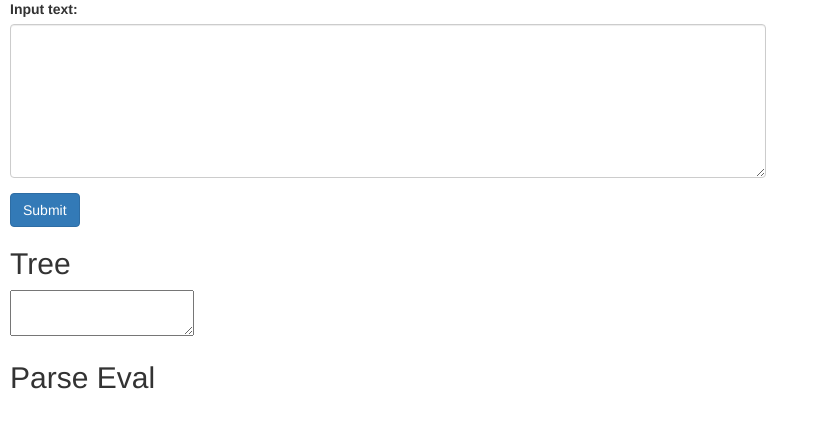
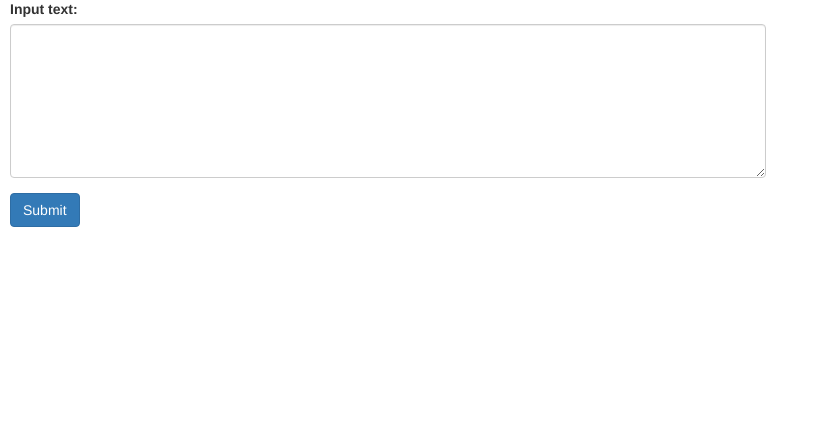
Before and after one commit to crisefd/Natural-Processing-Language-Web-App, a Django app: page /syntactic_app/ in a window 1280 px wide. Shown: the part 125-553 px from the top of the page, without its empty margins (0-819 px from the left). Run offline with Django 3.2, Linux system fonts and the light colour scheme; parts of the project's set-up code (start-up, migrations or seed data) failed here and were passed over; some libraries are stand-ins or nearby versions.

Commit message:
fixing front-end

```diff
--- a/apps/syntactic_app/templates/index_syntactic.html
+++ b/apps/syntactic_app/templates/index_syntactic.html
@@ -12,7 +12,7 @@
                 Bikel
             </label><br/>
             <label>
-                <input type="radio" ng-model="analyzer" ng-value="Stanford">
+                <input type="radio" ng-model="analyzer" value="Stanford">
                 Stanford
             </label><br/>
         </form>
@@ -24,15 +24,17 @@
             <button type="submit" class="btn btn-primary" ng-click="submitText('syntactic_app')">Submit</button>
         </form>
     </div>
-    <div class="tree-container">
+    <div class="tree-container" ng-if="isThereAnyData()">
       <h2>Tree</h2>
-      <textarea readonly>
+      <div class="form-group">
+      <textarea readonly class="form-control" rows="12">
         {[{data.output_tree}]}
       </textarea>
     </div>
-    <div class="parseval-container">
+    </div>
+    <div class="parseval-container" ng-if="isThereAnyData()">
       <h2>Parse Eval</h2>
-      <table ng-if="isThereAnyData()">
+      <table >
       <tr>
         <th>
           <b>Precision</b>
--- a/apps/syntactic_app/views.py
+++ b/apps/syntactic_app/views.py
@@ -2,10 +2,11 @@ from django.shortcuts import render
 from django.template import Template, Context
 from django.http import JsonResponse
 from django.conf import settings
-from helpers.stanford_variables import stanford_postagger
+from helpers.stanford_variables import *
 from helpers.parseval import parseval
 from django.views.decorators.csrf import csrf_exempt
 import os
+import traceback
 
 def print_to_file(txt, name=''):
     f = open(settings.BASE_DIR + '/syn_ana_files/' + name, 'w')
@@ -39,13 +40,16 @@ def dan_bikel_parse(txt, output_tree):
     print_to_file(bikel_txt, name='bikel-pos.txt')
     os.system("{0}/static/dbparser/bin/parse 1000 {0}/static/dbparser/settings/collins.properties {0}/static/wsj/wsj-02-21.obj.gz {0}/syn_ana_files/bikel-pos.txt".format(settings.BASE_DIR))
     f = open("{0}/syn_ana_files/bikel-pos.txt.parsed".format(settings.BASE_DIR))
-    output_tree = f.read()
+    output_tree.append(f.read())
 
 def stanford_parse(txt, output_tree):
     tree = stanford_parser.raw_parse(txt)
+    print "parsed"
     parsed_txt = str(tree.next())
     parsed_txt = change_stanford_format(parsed_txt)
-    output_tree = parsed_txt
+    print "formatted"
+    output_tree.append(parsed_txt)
+    print 'output-tree', output_tree[0]
     print_to_file(parsed_txt, name='stanford-pos.txt.parsed')
 
 @csrf_exempt
@@ -53,12 +57,13 @@ def analysis_view(request):
     output = {}
     print "==> request received in server"
     if request.method == 'POST':
-        print "the request method is POST"
+        print "the request method is POST", request.POST
         try:
             text = request.POST['text'].decode('utf-8')
             analyzer = request.POST['analyzer'].decode('utf-8')
+            print 'analyzer ', analyzer
             parse_eval_output = {}
-            output_tree = ''
+            output_tree = []
             if analyzer == 'Bikel':
                 dan_bikel_parse(text, output_tree)
                 parse_eval_output = parseval(settings.BASE_DIR + '/syn_ana_files/bikel-pos.txt.parsed',
@@ -67,14 +72,15 @@ def analysis_view(request):
                 stanford_parse(text, output_tree)
                 parse_eval_output = parseval(settings.BASE_DIR + '/syn_ana_files/bikel-pos.txt.parsed',
                                              settings.BASE_DIR + '/static/wsj/gold_standard_tree/wsj_0001.mrg')
-
+            #print 'output-tree', output_tree[0]
             output['data'] = {
-                'output_tree': output_tree,
+                'output_tree': output_tree[0],
                 'parse_eval_output': parse_eval_output,
             }
             print "parse evaluation"
         except Exception as err:
             print "Error: "+ str(err) + str(type(err))
+            traceback.print_exc()
             output['data'] = 'Error ' + str(err)
     print "==> response sent to client"
     return JsonResponse(output)
--- a/static/css/styles.css
+++ b/static/css/styles.css
@@ -28,3 +28,25 @@
   border-bottom: 0;
   border: 2px solid gray;
 }
+.freeling-app .tree-container {
+  padding: 10px;
+  width: 60%;
+  height: 500px;
+}
+.freeling-app .parseval-container {
+  padding: 10px;
+  width: 60%;
+  border-collapse: collapse;
+  table-layout: fixed;
+  empty-cells: show;
+  height: 100px;
+}
+.freeling-app .parseval-container td {
+  padding: 5px;
+  border-top: 0;
+  border-bottom: 0;
+  border: 2px solid gray;
+}
+.freeling-app .parseval-container th {
+  padding: 5px;
+}
--- a/static/css/styles.less
+++ b/static/css/styles.less
@@ -29,4 +29,25 @@
  		   border: 2px solid gray;
 		}
 	};
+
+	.tree-container {
+		padding: 10px;
+		width: 60%;
+		height: 500px;
+	}
+	.parseval-container{
+		padding: 10px;
+		width: 60%;
+		border-collapse: collapse;
+		table-layout: fixed;
+		empty-cells: show;
+		height: 100px;
+		td{
+			 padding: 5px;
+			 border-top: 0;
+			 border-bottom: 0;
+ 		   border: 2px solid gray;
+		}
+		th{padding: 5px}
+	}
 }
--- a/static/js/app.js
+++ b/static/js/app.js
@@ -551,7 +551,7 @@
             $scope.submitText = function(app_name) {
                 $scope.data = [];
                 //console.log("input text = " + $scope.inputText);
-                console.log("sending request to server ");
+                console.log("sending request to server " + $scope.analyzer);
                 var url;
                 var data;
                 if(app_name === "morpho_app"){
--- a/syn_ana_files/bikel-pos.txt
+++ b/syn_ana_files/bikel-pos.txt
@@ -1 +1 @@
-((The (DT))(cat (NN))(eats (VBZ))(food (NN))(in (IN))(the (DT))(house. (NN)))
+((Pierre (NNP))(Vinken, (NNP))(61 (CD))(years (NNS))(old, (RB))(will (MD))(join (VB))(the (DT))(board (NN))(as (IN))(a (DT))(nonexecutive (JJ))(director (NN))(Nov. (NNP))(29. (CD))(Mr. (NNP))(Vinken (NNP))(is (VBZ))(chairman (NN))(of (IN))(Elsevier (NNP))(N.V., (NNP))(the (DT))(Dutch (JJ))(publishing (NN))(group. (IN)))
```
Also changed, not shown: 2 other files.
